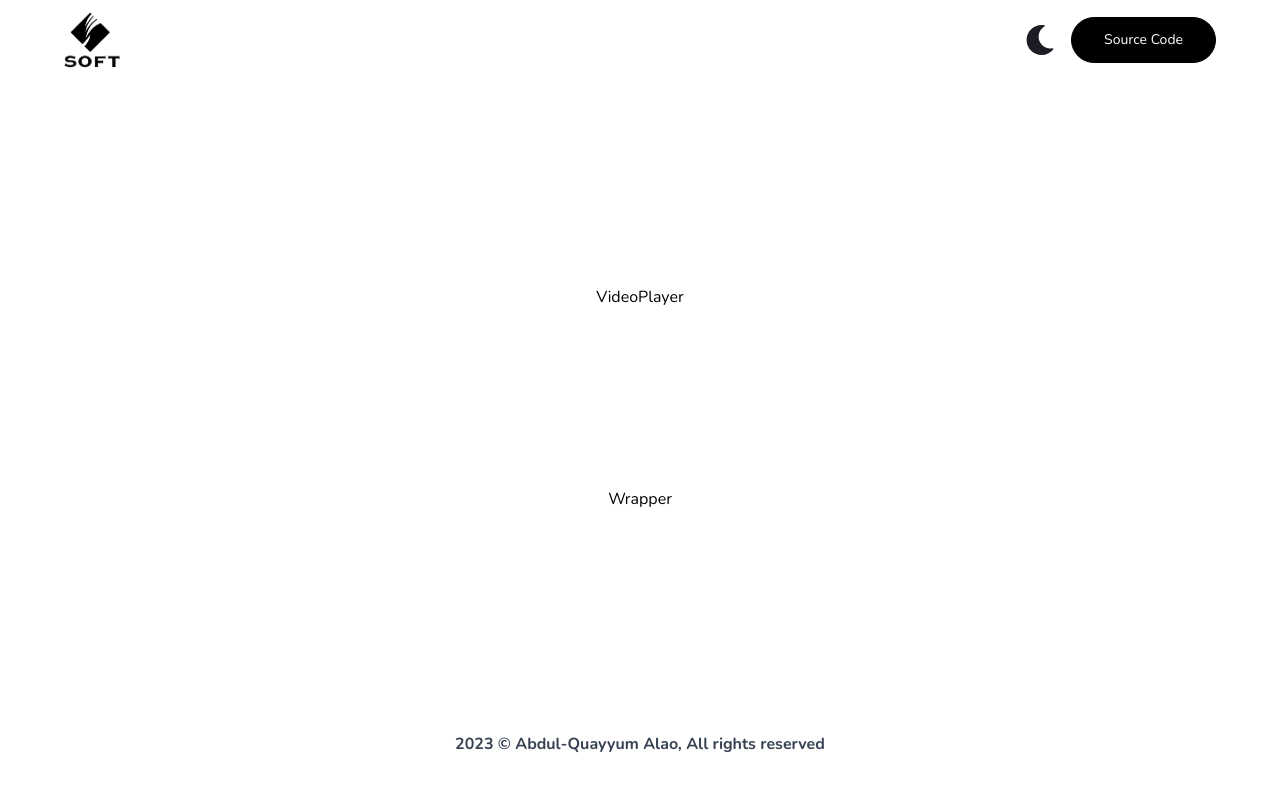
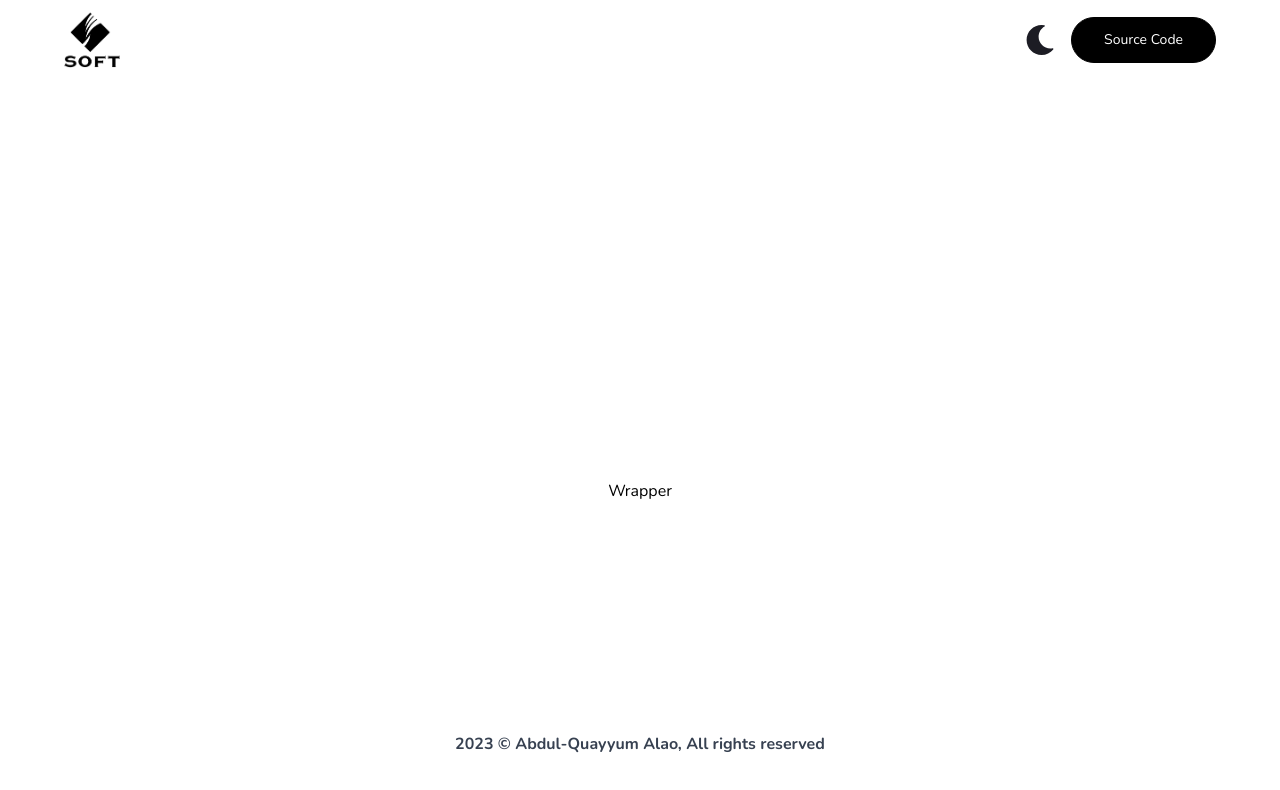
Before and after one commit to AbdulQuayyum/project-video-app, a React (Vite) app in the folder client/: page / in a window 1280 px wide. Shown: the top 790 px of the page. Built offline with nearby package versions, Linux system fonts and the light colour scheme; no server answers.

Commit message:
Added the video component...

```diff
--- a/client/src/Components/VideoPlayer.jsx
+++ b/client/src/Components/VideoPlayer.jsx
@@ -1,8 +1,25 @@
-import React from 'react'
+import React, { useContext } from 'react';
+
+import { SocketContext } from '../Contexts/SocketContext';
 
 const VideoPlayer = () => {
+    const { name, callAccepted, MyVideo, UserVideo, callEnded, stream, call } = useContext(SocketContext);
+
     return (
-        <div>VideoPlayer</div>
+        <div className='flex flex-col gap-8 md:flex-row'>
+            {stream && (
+                <div className='flex flex-col items-center'>
+                    <span className='font-extrabold  text-[#aaa] pb-5'>{name || "Name"}</span>
+                    <video playsInline muted ref={MyVideo} autoPlay className="w-full max-w-md rounded-3xl" />
+                </div>
+            )}
+            {callAccepted && !callEnded && (
+                <div className='flex flex-col items-center'>
+                    <span className='font-extrabold  text-[#aaa] pb-5'>{call.name || "Name"}</span>
+                    <video playsInline ref={UserVideo} autoPlay className="w-full max-w-md rounded-3xl" />
+                </div>
+            )}
+        </div>
     )
 }
 
```
